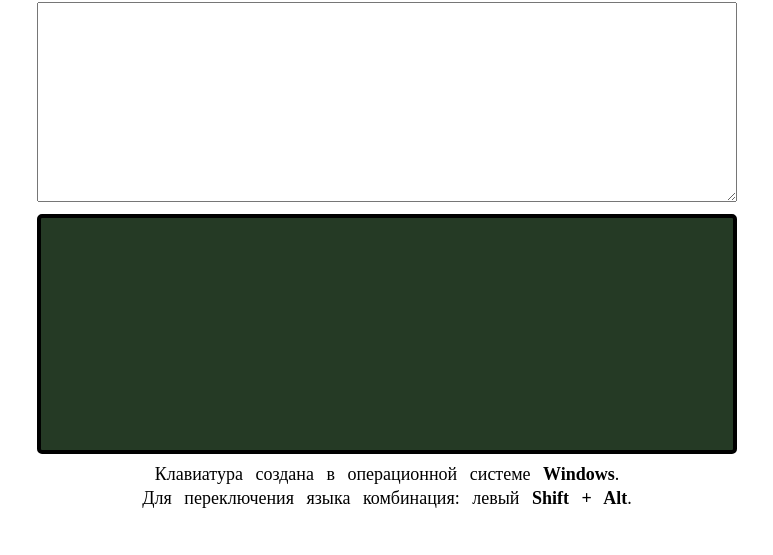
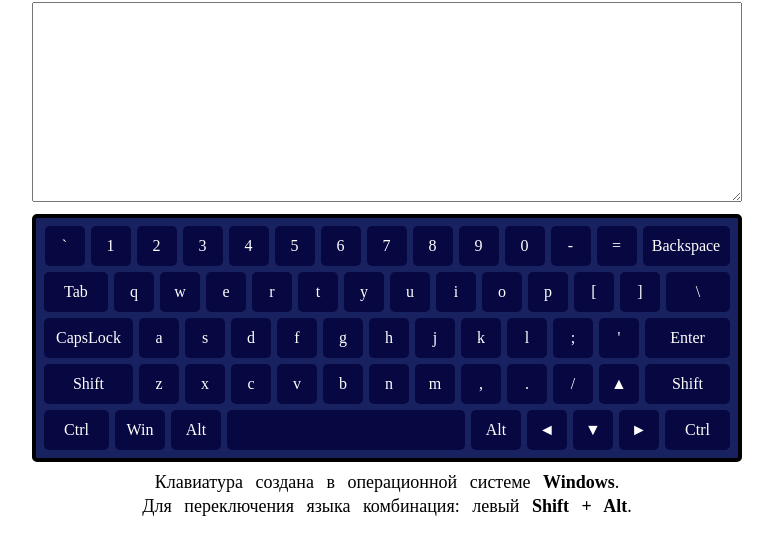
Before and after one commit to Ef-Siarhei/virtual-keyboard, a website: page virtual-keyboard/src/index.html in a window 1280 px wide. Shown: the part 51-606 px from the top of the page, without its empty margins (253-1026 px from the left). Drawn offline with Linux system fonts and the light colour scheme.

Commit message:
feat: add buttons

```diff
--- a/virtual-keyboard/src/index.js
+++ b/virtual-keyboard/src/index.js
@@ -1,3 +1,4 @@
+/* eslint-disable no-undef */
 const body = document.querySelector('body');
 
 // создать оболочку для всего контента
@@ -29,3 +30,43 @@ const html = `
 </p>
 `;
 wrapContent.insertAdjacentHTML('beforeend', html);
+
+// create buttons
+const language = 'en';
+function createButtons() {
+  const buttons = {
+    en: [
+      ['`', '1', '2', '3', '4', '5', '6', '7', '8', '9', '0', '-', '=', 'Backspace'],
+      ['Tab', 'q', 'w', 'e', 'r', 't', 'y', 'u', 'i', 'o', 'p', '[', ']', '\\'],
+      ['CapsLock', 'a', 's', 'd', 'f', 'g', 'h', 'j', 'k', 'l', ';', '\'', 'Enter'],
+      ['Shift', 'z', 'x', 'c', 'v', 'b', 'n', 'm', ',', '.', '/', '▲', 'Shift'],
+      ['Ctrl', 'Win', 'Alt', ' ', 'Alt', '◄', '▼', '►', 'Ctrl'],
+    ],
+    ru: [
+      ['ё', '1', '2', '3', '4', '5', '6', '7', '8', '9', '0', '-', '=', 'Backspace'],
+      ['Tab', 'й', 'ц', 'у', 'к', 'е', 'н', 'г', 'ш', 'щ', 'з', 'х', 'ъ', '\\'],
+      ['CapsLock', 'ф', 'ы', 'в', 'а', 'п', 'р', 'о', 'л', 'д', 'ж', 'э', 'Enter'],
+      ['Shift', 'я', 'ч', 'с', 'м', 'и', 'т', 'ь', 'б', 'ю', '.', '▲', 'Shift'],
+      ['Ctrl', 'Win', 'Alt', ' ', 'Alt', '◄', '▼', '►', 'Ctrl'],
+    ],
+  };
+  const arr = buttons[language];
+
+  arr.forEach((el, index) => {
+    const elRow = document.createElement('div');
+    elRow.classList.add(`row${index + 1}`);
+    elRow.classList.add('keyboard__row');
+
+    el.forEach((key) => {
+      const keyElement = document.createElement('button');
+      keyElement.innerHTML = `${key}`;
+      keyElement.setAttribute('type', 'button');
+      keyElement.classList.add('keyboard__button');
+      elRow.append(keyElement);
+    });
+    keyboard.append(elRow);
+  });
+
+  console.log(arr);
+}
+createButtons();
--- a/virtual-keyboard/src/style.scss
+++ b/virtual-keyboard/src/style.scss
@@ -1,7 +1,7 @@
 @import '../styles/normalize';
 
 .wrapContent {
-  width: 700px;
+  width: 710px;
   margin: 0 auto;
   text-align: center;
 }
@@ -17,8 +17,7 @@
 }
 
 .keyboard {
-  height: 240px;
-  background-color: rgb(37, 58, 37);
+  background-color: rgb(24, 34, 96);
   border-radius: 5px;
   border: 4px solid #000;
   padding: 5px;
@@ -30,3 +29,49 @@
   font-size: large;
   line-height: 1.5rem;
 }
+
+.keyboard__button {
+  height: 40px;
+  width: 40px;
+  border-radius: 5px;
+  border: none;
+  background-color: rgb(7, 7, 66);
+  color: #fff;
+  cursor: pointer;
+  vertical-align: top;
+  margin: 3px;
+}
+
+.row1 button:last-child {
+  width: 87px;
+}
+
+.row2 button:first-child,
+.row2 button:last-child {
+  width: 64px;
+}
+
+.row3 button:last-child,
+.row4 button:last-child {
+  width: 85px;
+}
+
+.row3 button:first-child,
+.row4 button:first-child {
+  width: 89px;
+}
+
+.row5 button:nth-child(4) {
+  width: 238px;
+}
+
+.row5 button:first-child,
+.row5 button:last-child {
+  width: 65px;
+}
+
+.row5 button:nth-child(2),
+.row5 button:nth-child(3),
+.row5 button:nth-child(5) {
+  width: 50px;
+}
```
Also changed, not shown: virtual-keyboard/src/style.css, 1 other file.
